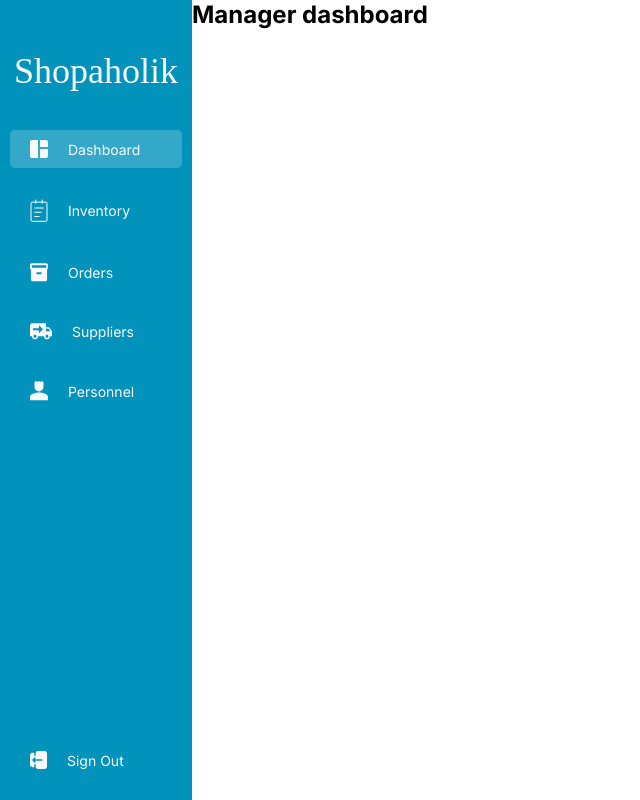
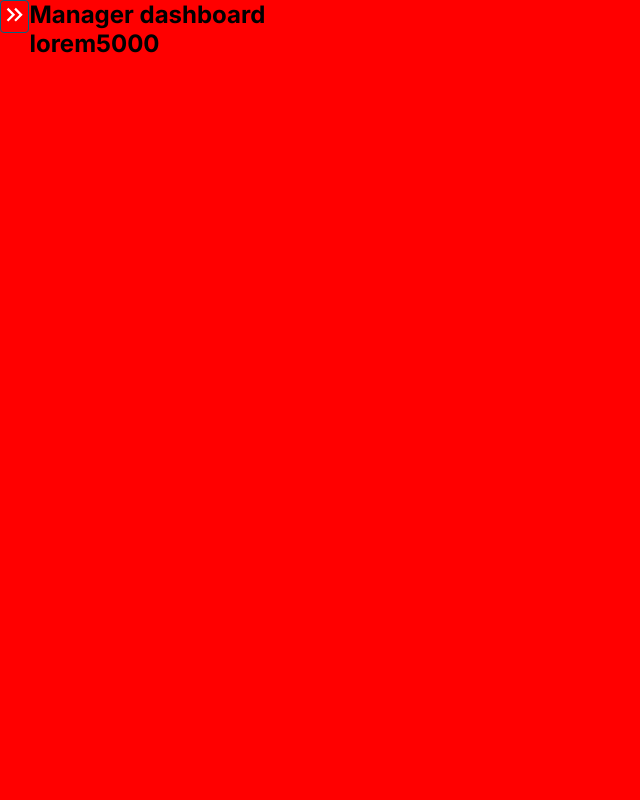
Before and after one commit to valentinesamuel/shopaholik-frontend, a React (Vite) app: page /manager in a window 1280 px wide. Shown: the whole page, without its empty margins (0-640 px from the left). Built offline with nearby package versions, Linux system fonts and the light colour scheme; a web font is replaced by a local one.

Commit message:
FEAT: Placed sidenavbar in a modal

```diff
--- a/src/App.tsx
+++ b/src/App.tsx
@@ -34,7 +34,8 @@ function App() {
           <Route path="/" element={<Home />}>
             <Route path="/manager" element={<ManagerHome />}>
               <Route index element={<ManagerDashboard />} />
-              <Route path='inventory' element={<>test</>} />
+              <Route path="dashboard" element={<ManagerDashboard />} />
+              <Route path="inventory" element={<>test</>} />
             </Route>
             <Route path="supervisor" element={<SupervisorHome />}>
               <Route index element={<SupervisorDashboard />} />
--- a/src/components/SideLink.tsx
+++ b/src/components/SideLink.tsx
@@ -27,7 +27,7 @@ const StyledSideLink = styled(Link)`
   }
 
   &:hover {
-    background-color: rgba(186, 223, 233, 0.70);
+    background-color: rgba(186, 223, 233, 0.7);
     border-radius: 0.3125rem;
   }
 `;
@@ -51,7 +51,7 @@ const SideLink: FC<Props> = ({ icon, destination, name }) => {
   useEffect(() => {
     setActive(location.pathname.includes(`/${destination}`) ? true : false);
   }, [location]);
-
+  // ||  location.pathname.includes(`/dashboard`);
   return (
     <StyledSideLinkContainer active={active}>
       <StyledSideLink to={destination}>
--- a/src/routes/Home/Home.component.tsx
+++ b/src/routes/Home/Home.component.tsx
@@ -1,6 +1,6 @@
 import { FC, useEffect } from 'react';
 import { ADMINROLE } from '../../Utils/Types';
-import { Outlet, useNavigate } from 'react-router-dom';
+import { Outlet, useLocation, useNavigate } from 'react-router-dom';
 
 // const userRoles = {
 //   MANAGER: <ManagerHome />,
@@ -12,6 +12,8 @@ export const role: ADMINROLE = ADMINROLE.MANAGER;
 
 const Home: FC = () => {
   const navigate = useNavigate();
+  const location = useLocation();
+
   useEffect(() => {
     if (role === String(ADMINROLE.MANAGER)) {
       navigate('/manager');
--- a/src/routes/Manager/ManagerDashboard/ManagerDashboard.component.tsx
+++ b/src/routes/Manager/ManagerDashboard/ManagerDashboard.component.tsx
@@ -1,7 +1,10 @@
 import { FC } from 'react';
 
 const ManagerDashboard: FC = () => {
-  return <h2>Manager dashboard</h2>;
+  return <h2>Manager dashboard
+    <br />
+    lorem5000
+  </h2>;
 };
 
 export default ManagerDashboard;
--- a/src/routes/Manager/ManagerHome/ManagerHome.component.tsx
+++ b/src/routes/Manager/ManagerHome/ManagerHome.component.tsx
@@ -1,15 +1,64 @@
-import { FC } from 'react';
+import { FC, useState } from 'react';
 import { Outlet } from 'react-router-dom';
-import { DisplayArea, Sidebar, StyledLink, Wrapper } from './ManagerHome.styles';
+import KeyboardDoubleArrowLeftIcon from '@mui/icons-material/KeyboardDoubleArrowLeft';
+import KeyboardDoubleArrowRightIcon from '@mui/icons-material/KeyboardDoubleArrowRight';
+import {
+  DisplayArea,
+  Sidebar,
+  StyledLink,
+  Wrapper,
+} from './ManagerHome.styles';
 import { sideRoutes } from './sideroutes';
 import SideLink from '../../../components/SideLink';
 import logout from '../../../assets/icons/logout.svg';
+import { Box, Button, Modal, Typography } from '@mui/material';
 
 const ManagerHome: FC = () => {
+  const [showNav, setShowNav] = useState(false);
+  const handleOpen = () => setShowNav(true);
+  const handleClose = () => setShowNav(false);
+
   return (
     <Wrapper>
-      <Sidebar
+      <Box
+        className="btn"
+        onClick={() => setShowNav(!showNav)}
+        sx={{
+          borderStyle: 'solid',
+          borderWidth: 1,
+          borderRadius: 1,
+          borderColor: 'primary.dark',
+          height: 'fit-content',
+        }}
       >
+        {showNav ? (
+          <KeyboardDoubleArrowLeftIcon color="action" />
+        ) : (
+          <KeyboardDoubleArrowRightIcon color="action" onClick={handleOpen} />
+        )}
+      </Box>
+      <Modal keepMounted open={showNav} onClose={handleClose}>
+        <Sidebar>
+          <div className="routes">
+            <StyledLink to="/manager">Shopaholik</StyledLink>
+            {sideRoutes.map((route) => {
+              return (
+                <SideLink
+                  destination={route.destination}
+                  icon={route.icon}
+                  name={route.name}
+                  key={route.id}
+                />
+              );
+            })}
+          </div>
+          <div className="signout">
+            <SideLink destination="signout" icon={logout} name="sign out" />
+          </div>
+        </Sidebar>
+      </Modal>
+      {/* {showNav && (
+        <Sidebar>
           <div className="routes">
             <StyledLink to="/">Shopaholik</StyledLink>
             {sideRoutes.map((route) => {
@@ -27,6 +76,7 @@ const ManagerHome: FC = () => {
             <SideLink destination="signout" icon={logout} name="sign out" />
           </div>
         </Sidebar>
+      )} */}
       <DisplayArea>
         <Outlet />
       </DisplayArea>
--- a/src/routes/Manager/ManagerHome/ManagerHome.styles.tsx
+++ b/src/routes/Manager/ManagerHome/ManagerHome.styles.tsx
@@ -6,19 +6,31 @@ import { styled as MUIStyled } from '@mui/material';
 export const Wrapper = Styled.section`
 display:flex;
 align-items:top;
+background: red;
+// position:relative;
+
+.btn{
+  // position: absolute;
+
+}
 `;
 
 export const Sidebar = MUIStyled('div')(({ theme }) => ({
-  minWidth: '15%',
-  height: '100vh',
+  // minWidth: '15%',
+  width: '15%',
   backgroundColor: theme.palette.primary.main,
   padding: '0 .625rem',
   display: 'flex',
   flexDirection: 'column',
   justifyContent: 'space-between',
+  height: '100vh',
+  overflowX: 'auto',
 }));
 
-export const DisplayArea = Styled.main``;
+export const DisplayArea = Styled.main`
+height: 100vh;
+overflow-x: auto;
+`;
 
 export const StyledLink = Styled(Link)`
   text-decoration: none;
--- a/src/routes/Manager/ManagerHome/sideroutes.ts
+++ b/src/routes/Manager/ManagerHome/sideroutes.ts
@@ -9,7 +9,7 @@ export const sideRoutes = [
     id: 1,
     name: 'dashboard',
     icon: dashboard,
-    destination: '',
+    destination: 'dashboard',
   },
   {
     id: 2,
```
Also changed, not shown: 1 other file (tests, documents, lock files or other folders). Lines whose indentation alone changed are shown as unchanged.
